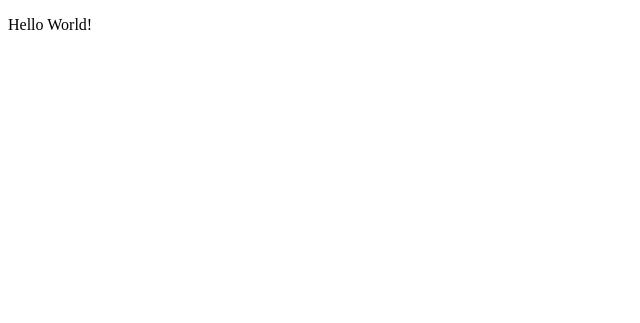
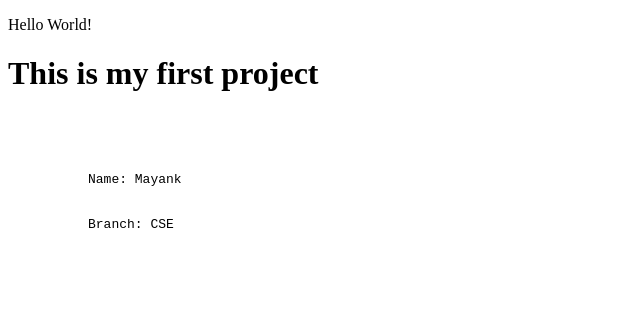
Before and after one commit to mayankjr98/Learning_Git-, a plain HTML site: page index.html in a window 1280 px wide. Shown: the whole page, without its empty margins (0-640 px from the left). Drawn offline with Linux system fonts and the light colour scheme.

Commit message:
some info. added

```diff
--- a/index.html
+++ b/index.html
@@ -8,4 +8,12 @@
 </head>
 <body>
     <p> Hello World!</p>
+    <h1>This is my first project</h1>
+    <pre>
+        <ol>
+            <ul>Name: Mayank</ul>
+            <ul>Branch: CSE</ul>
+
+        </ol>
+    </pre>
 </body>
```
